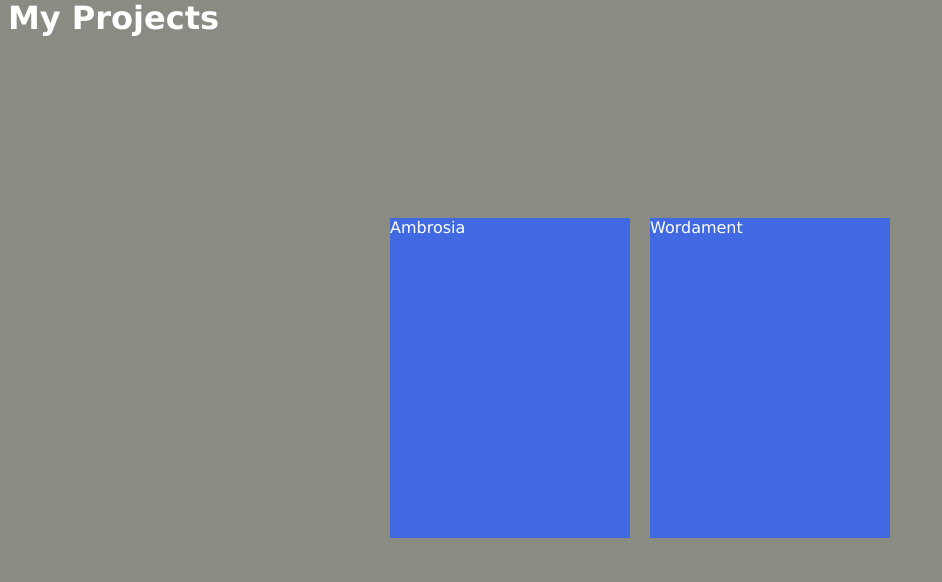
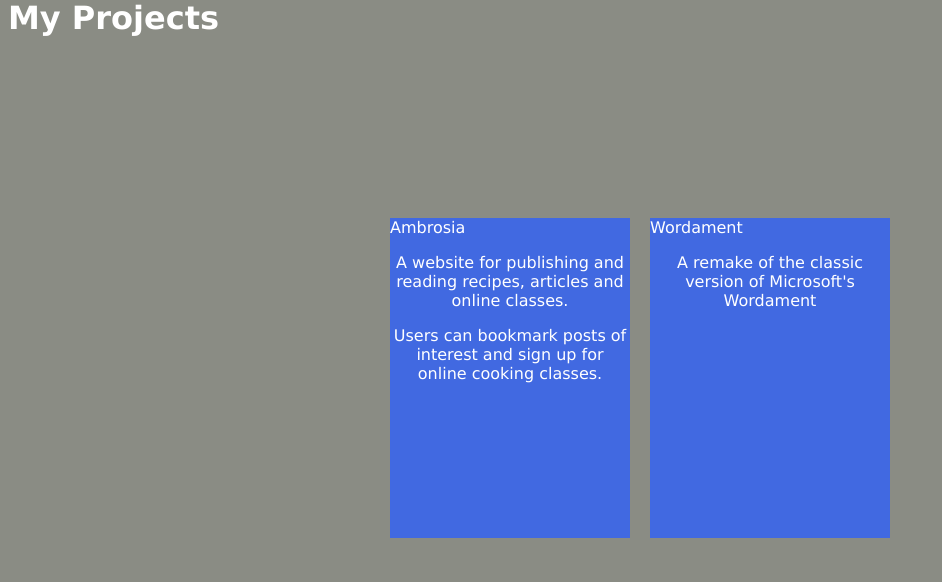
Before and after one commit to Leebecky/Leebecky.github.io, a PHP site: page / in a window 1280 px wide. Shown: the part 824-1406 px from the top of the page, without its empty margins (0-942 px from the left). Run offline with PHP 8.4, Linux system fonts and the light colour scheme.

Commit message:
Updated projects section
- changed description of projects
- added link for Wordament project

```diff
--- a/Wordament/GameBoard.html
+++ b/Wordament/GameBoard.html
@@ -8,7 +8,7 @@
     <link rel="stylesheet" href="Styles.css">
     <script src="https://kit.fontawesome.com/95ae4754e2.js" crossorigin="anonymous"></script>
 
-    <title>Wordament</title>
+    <title>WORDAMENT</title>
   </head>
   <body>
      <header id="GameHeader">
@@ -18,7 +18,7 @@
         <li id="Timer">02:00</li>
       </ul>
      </header>
-    <h1 id="Title">Developing a Wordament clone</h1>
+    <h1 id="Title">WORDAMENT</h1>
 
     <!--^ Game Board -->
   <div id="GameBoard">
--- a/index.css
+++ b/index.css
@@ -61,3 +61,7 @@
     width: 15em;
     margin: 10px;
 }
+
+.projectCard > p {
+    text-align: center;
+}
--- a/index.html
+++ b/index.html
@@ -25,9 +25,12 @@
 
         <div class="projectCard">
             Ambrosia
+            <p>A website for publishing and reading recipes, articles and online classes.</p>
+            <p>Users can bookmark posts of interest and sign up for online cooking classes.</p>
         </div>
         <div class="projectCard">
-            Wordament
+            <a href="Wordament/GameBoard.html">Wordament</a>
+            <p>A remake of the classic version of Microsoft's Wordament</p>
         </div>
     </div>
 
```
